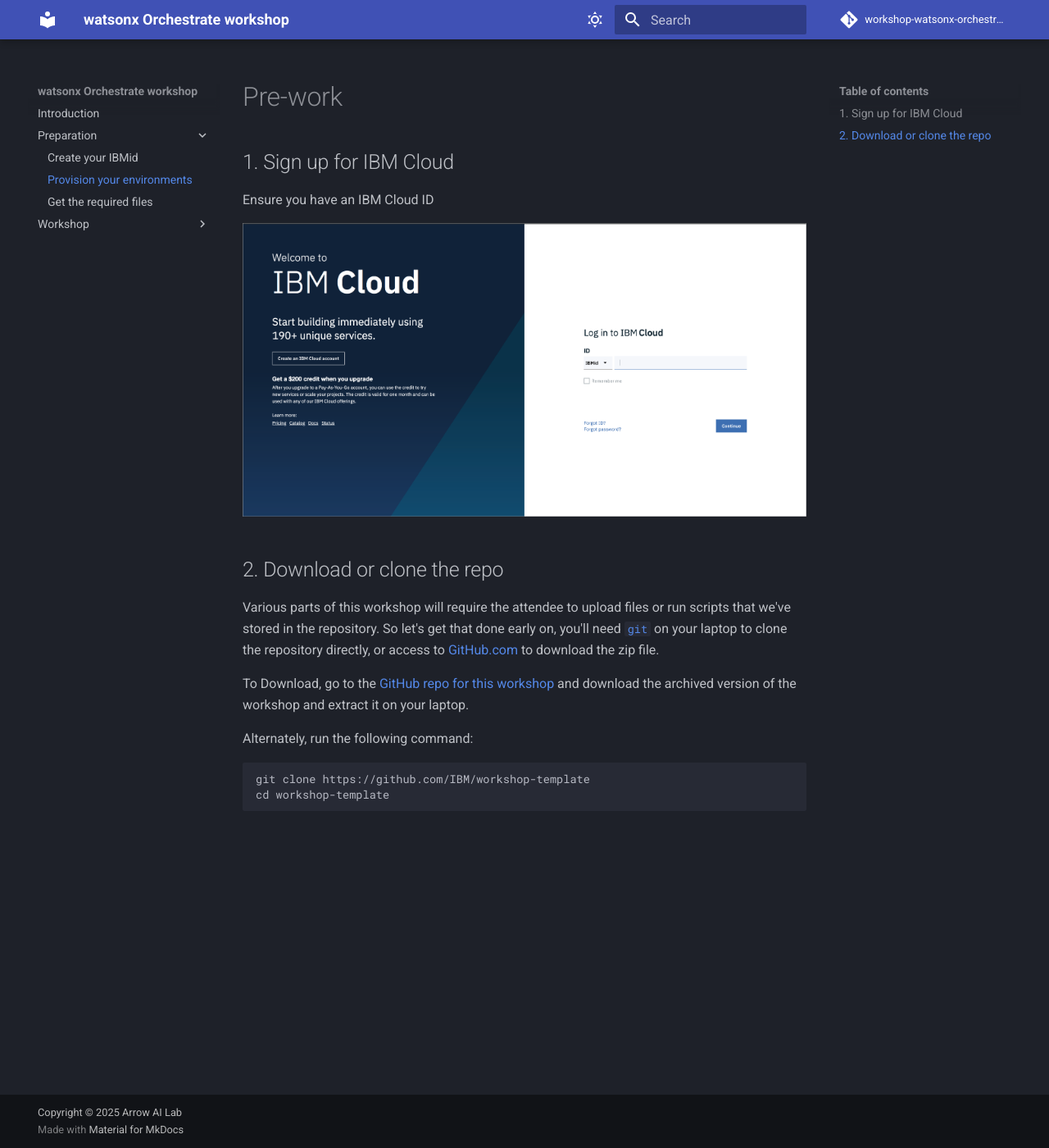
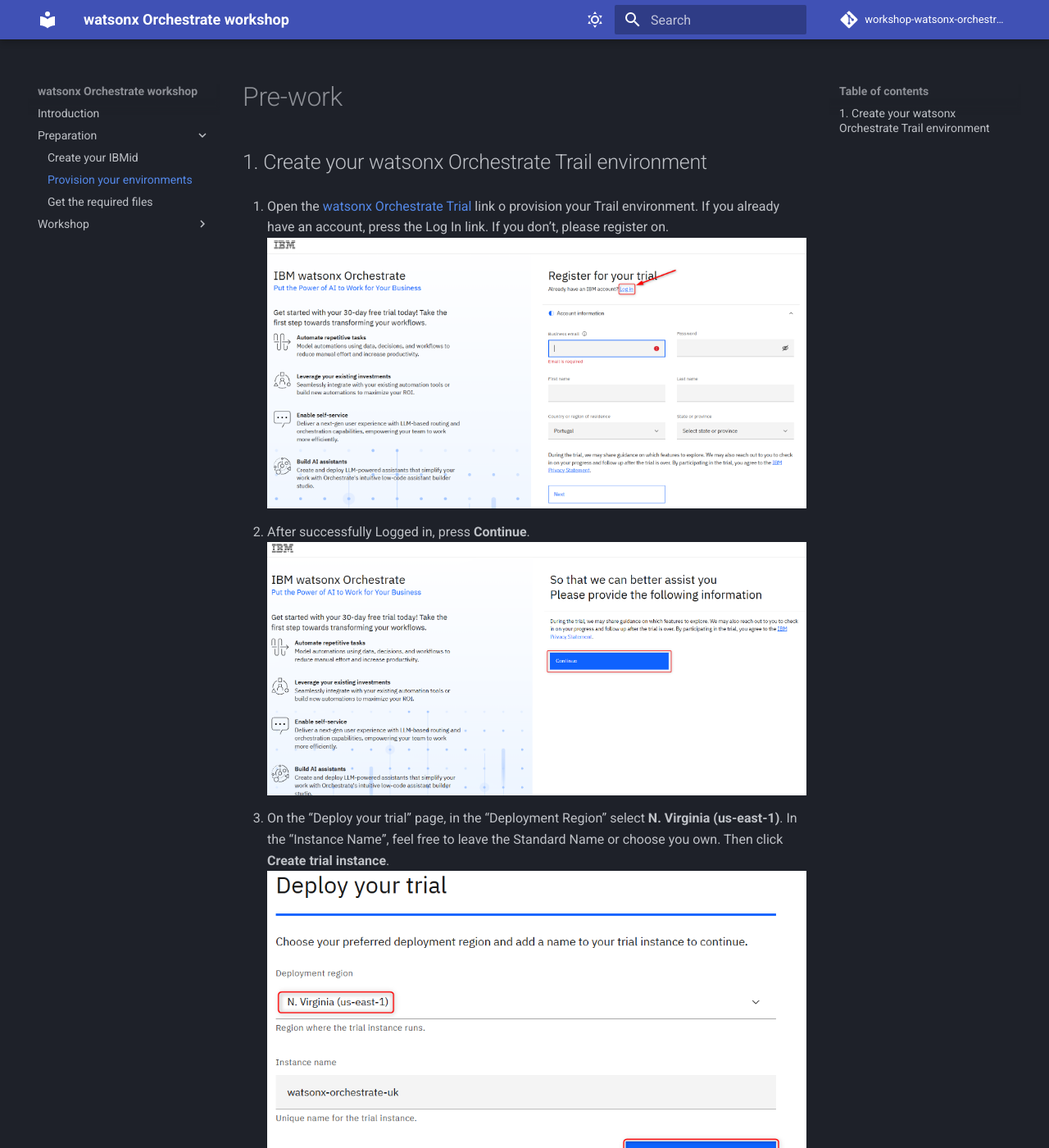
Before and after one commit to Arrow-AI-Lab/watsonx-orchestrate-workshop, an MkDocs documentation site: the page built from docs/environment/README.md, in a window 1280 px wide and 1400 px high. Shown: the whole window at 82% size. Built offline with MkDocs 1.6.1 and Material for MkDocs 9.7.7, drawn with Linux system fonts in a browser that asks for light colours; comment, search, counter and statistics services are not loaded; some of the changed text lies outside the part shown.

Commit message:
Added creation of watsonx Orchestrate Trail environment

````diff
--- a/docs/environment/README.md
+++ b/docs/environment/README.md
@@ -1,20 +1,20 @@
 # Pre-work
 
-## 1. Sign up for IBM Cloud
+## 1. Create your watsonx Orchestrate Trail environment
+1. Open the [watsonx Orchestrate Trial](https://www.ibm.com/account/reg/us-en/signup?formid=urx-52753) link o provision your Trail environment.
+If you already have an account, press the Log In link. If you don’t, please register on.
+![wxo login](../assets/trialprints/ibm-wxo-login.png)
 
-Ensure you have an IBM Cloud ID
+2. After successfully Logged in, press **Continue**.
+![wxo continue page](../assets/trialprints/ibm-wxo-cont.png)
 
-![Cloud Sign up](../assets/ibm-cloud-sign-up.png)
+3. On the “Deploy your trial” page, in the “Deployment Region” select **N. Virginia (us-east-1)**. In the “Instance Name”, feel free to leave the Standard Name or choose you own. Then click **Create trial instance**.
+![wxo select region](../assets/trialprints/ibm-wxo-selreg.png)
 
-## 2. Download or clone the repo
+4. After you see the “Your trail is ready!” page, you will also receive an email with the confirmation. Press **Access your trail now**.
+![wxo access trial](../assets/trialprints/ibm-wxo-accstrial.png)
+The email should be like this:
+![wxo email](../assets/trialprints/ibm-wxo-email.png)
 
-Various parts of this workshop will require the attendee to upload files or run scripts that we've stored in the repository. So let's get that done early on, you'll need [`git`](https://git-scm.com) on your laptop to clone the repository directly, or access to [GitHub.com](https://github.com/) to download the zip file.
-
-To Download, go to the [GitHub repo for this workshop](https://github.com/IBM/workshop-template) and download the archived version of the workshop and extract it on your laptop.
-
-Alternately, run the following command:
-
-```bash
-git clone https://github.com/IBM/workshop-template
-cd workshop-template
-```
+5. If you are on this page, it means that you have successfully provisioned your watsonx Orchestrate Trial.
+![wxo main page](../assets/trialprints/ibm-wxo-mainpage.png)
````
Also changed, not shown: docs/assets/trialprints/ibm-wxo-accstrial.png (added), docs/assets/trialprints/ibm-wxo-cont.png (added), docs/assets/trialprints/ibm-wxo-email.png (added), docs/assets/trialprints/ibm-wxo-login.png (added), docs/assets/trialprints/ibm-wxo-mainpage.png (added), docs/assets/trialprints/ibm-wxo-selreg.png (added).
